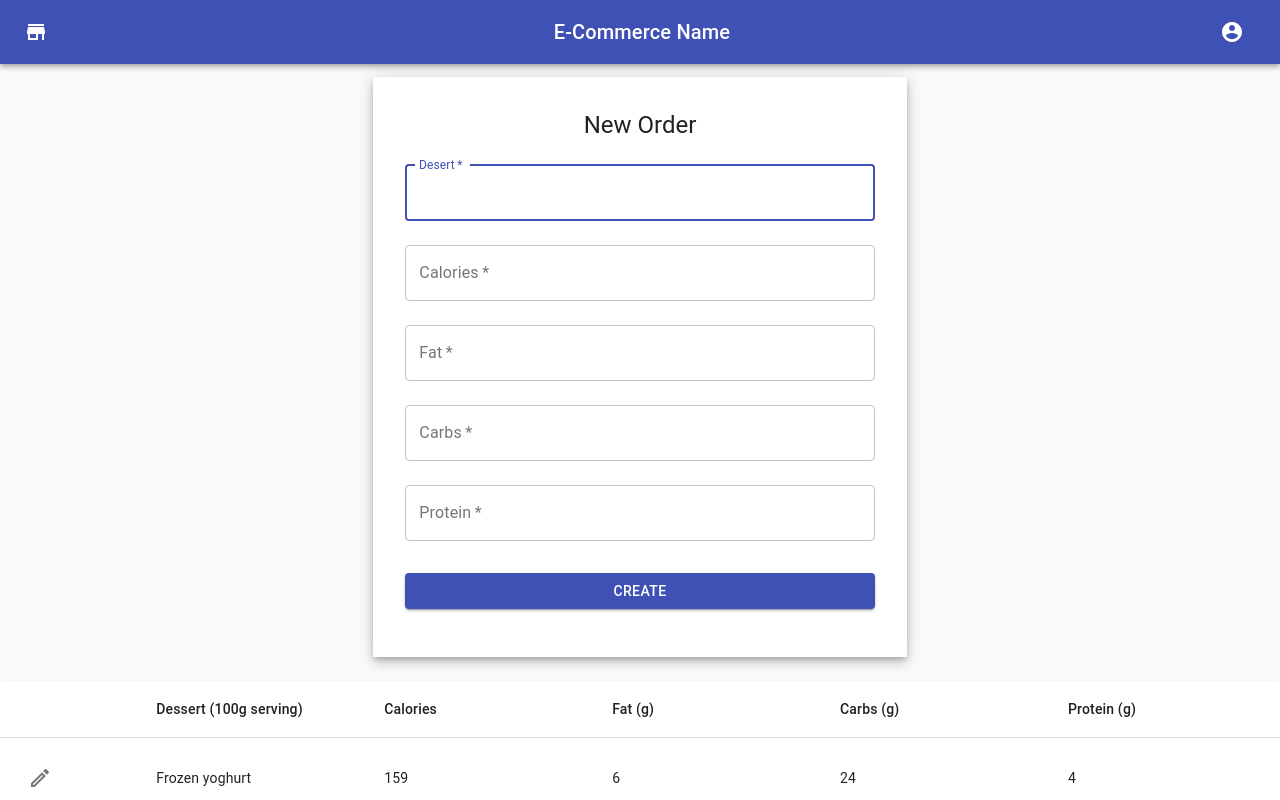
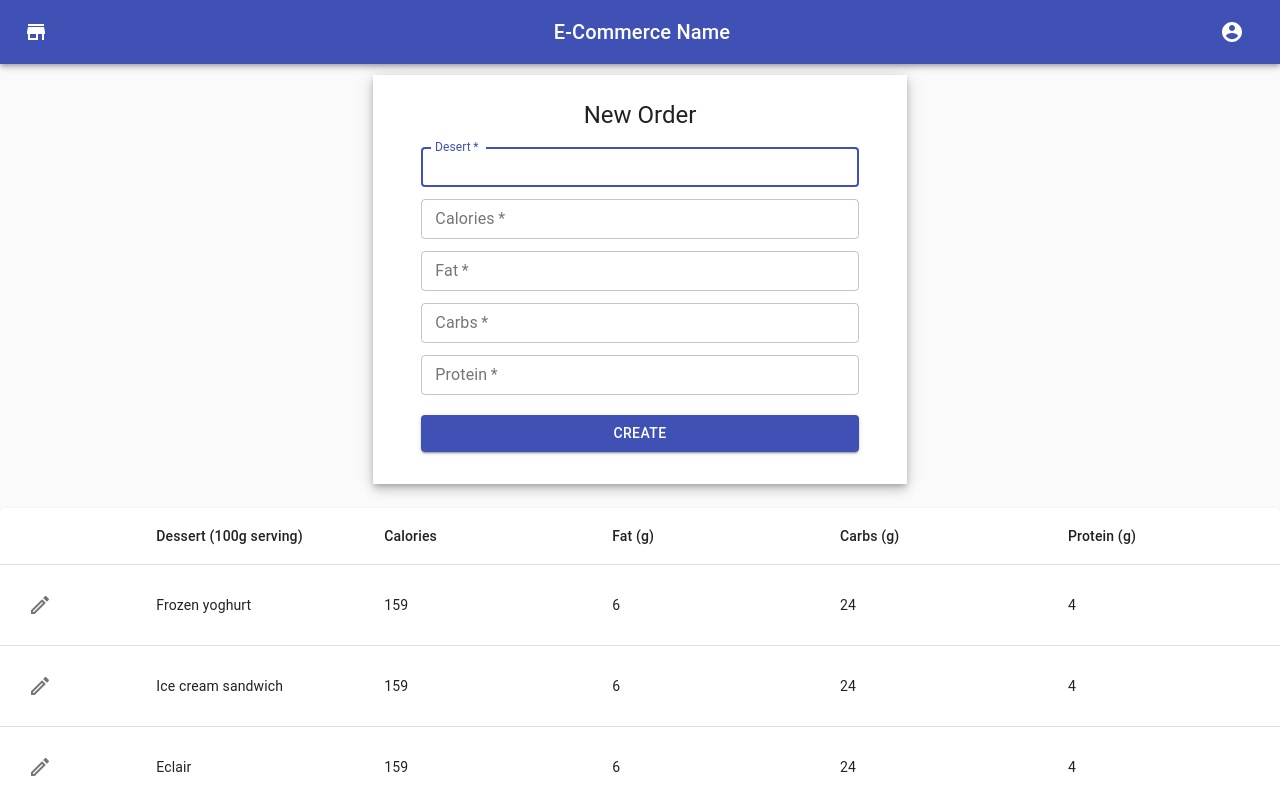
Before and after one commit to msymbolEJA/frontend-textile, a React (Create React App) app: page /new-order in a window 1280 px wide. Shown: the top 800 px of the page. Built offline with nearby package versions, Linux system fonts and the light colour scheme.

Commit message:
edited order input form

```diff
--- a/src/components/orders/new/Form.js
+++ b/src/components/orders/new/Form.js
@@ -11,35 +11,20 @@ const useStyles = makeStyles((theme) => ({
     display: "flex",
     justifyContent: "center",
     height: "auto",
-    marginTop: "0.8rem",
-  },
-  image: {
-    backgroundImage:
-      "url(https://images.unsplash.com/photo-1548142723-aae7678afa53?ixid=MXwxMjA3fDB8MHxwaG90by1wYWdlfHx8fGVufDB8fHw%3D&ixlib=rb-1.2.1&auto=format&fit=crop&w=635&q=80)",
-    backgroundRepeat: "no-repeat",
-    backgroundColor:
-      theme.palette.type === "light"
-        ? theme.palette.grey[50]
-        : theme.palette.grey[900],
-    backgroundSize: "cover",
-    backgroundPosition: "center",
+    marginTop: "0.7rem",
   },
   paper: {
-    margin: theme.spacing(4, 4),
+    margin: theme.spacing(3, 6),
     display: "flex",
     flexDirection: "column",
     alignItems: "center",
-  },
-  avatar: {
-    margin: theme.spacing(1),
-    backgroundColor: theme.palette.primary.main,
   },
   form: {
     width: "100%", // Fix IE 11 issue.
     marginTop: theme.spacing(1),
   },
   submit: {
-    margin: theme.spacing(3, 0, 2),
+    margin: theme.spacing(2, 0, 1),
   },
 }));
 
@@ -57,7 +42,7 @@ export default function InputForm({ handleSubmit, handleChange, info }) {
           <form className={classes.form} onSubmit={handleSubmit}>
             <TextField
               variant="outlined"
-              margin="normal"
+              margin="dense"
               required
               fullWidth
               id="desert"
@@ -70,7 +55,7 @@ export default function InputForm({ handleSubmit, handleChange, info }) {
             />
             <TextField
               variant="outlined"
-              margin="normal"
+              margin="dense"
               required
               fullWidth
               name="calories"
@@ -83,7 +68,7 @@ export default function InputForm({ handleSubmit, handleChange, info }) {
             />
             <TextField
               variant="outlined"
-              margin="normal"
+              margin="dense"
               required
               fullWidth
               name="fat"
@@ -96,7 +81,7 @@ export default function InputForm({ handleSubmit, handleChange, info }) {
             />
             <TextField
               variant="outlined"
-              margin="normal"
+              margin="dense"
               required
               fullWidth
               name="carbs"
@@ -109,7 +94,7 @@ export default function InputForm({ handleSubmit, handleChange, info }) {
             />
             <TextField
               variant="outlined"
-              margin="normal"
+              margin="dense"
               required
               fullWidth
               name="protein"
```
